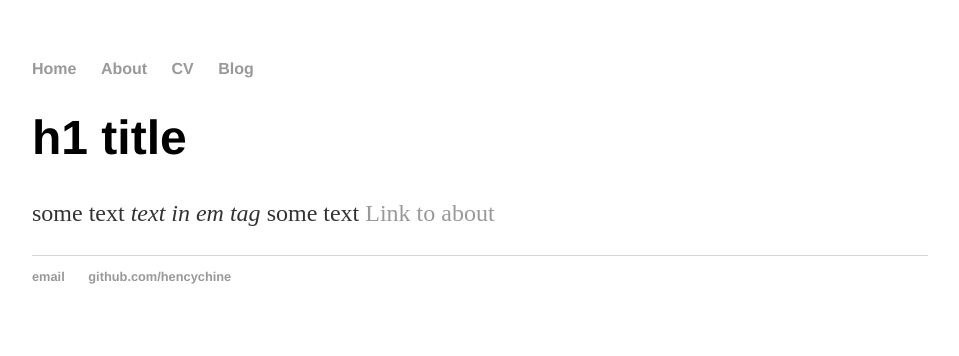
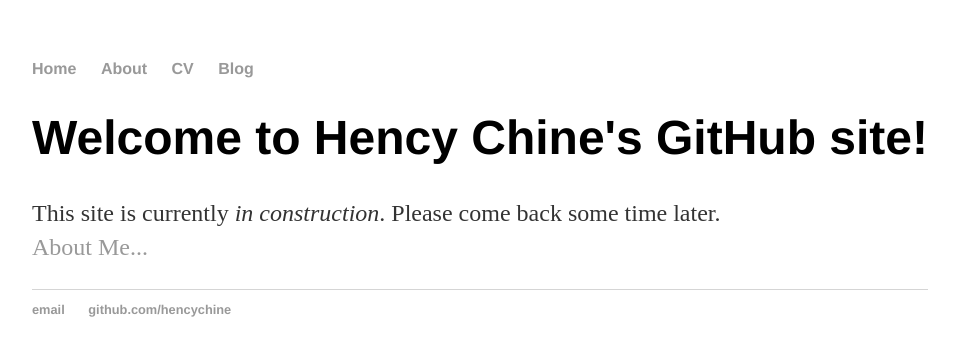
Before and after one commit to HencyChine/hencychine.github.io, a Jekyll site: the page built from index.html, in a window 1280 px wide. Shown: the top 356 px of the page, without its empty margins (160-1119 px from the left). Built offline with Jekyll 4.4.1, drawn with Linux system fonts in a browser that asks for light colours.

Commit message:
Create about page

```diff
--- a/index.html
+++ b/index.html
@@ -3,7 +3,8 @@ layout: default
 title: Home Page
 ---
 <div class="blurb">
-    <h1>h1 title</h1>
-    <p>some text <em>text in em tag</em> some text <a href="/about">Link to about</a></p>
+    <h1>Welcome to Hency Chine's GitHub site!</h1>
+    <p>This site is currently <em>in construction</em>. Please come back some time later. <br>
+        <a href="/about">About Me...</a></p>
 </div>
 <!-- /.blurb -->
```
Also changed, not shown: about.html (added, +8 -0 lines).
